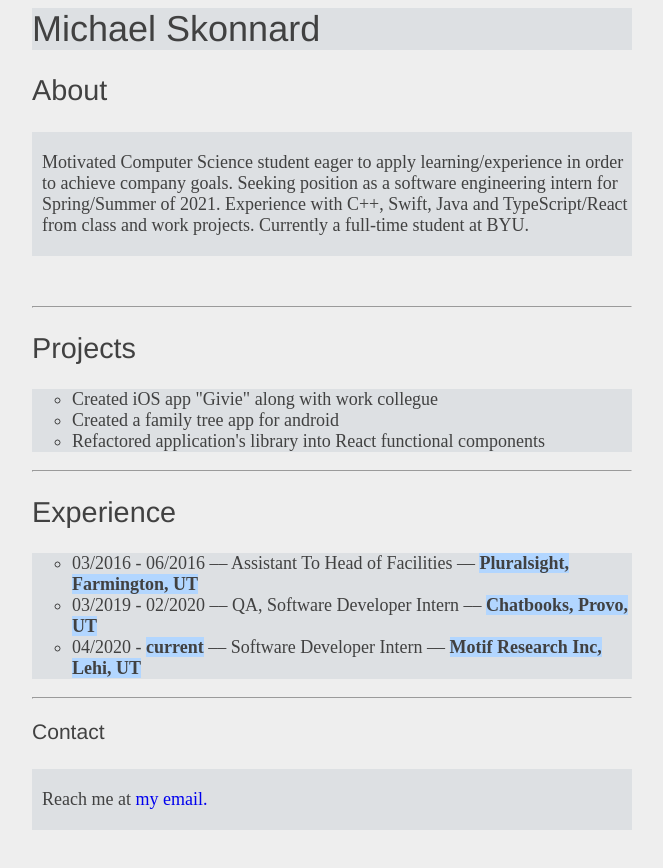
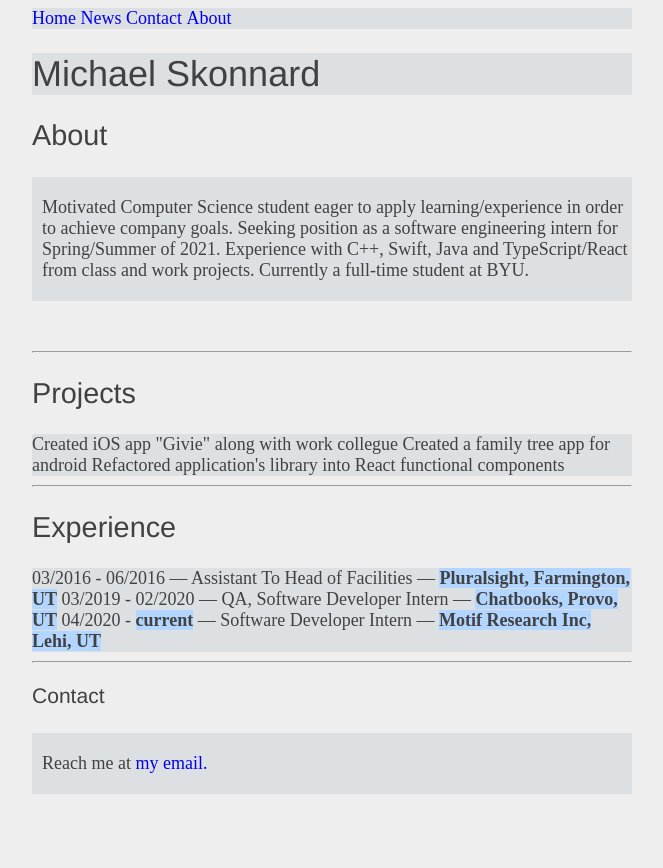
Before and after one commit to michaelskonnard/myportfolio, a plain HTML site: page index.html in a window 1280 px wide. Shown: the whole page, without its empty margins (308-971 px from the left). After the commit the page ends 844 px from the top, so only its background shows below. Drawn offline with Linux system fonts and the light colour scheme.

Commit message:
added nav bar

```diff
--- a/index.html
+++ b/index.html
@@ -8,6 +8,12 @@
     </head>
     <body>
         <div class='page'>
+            <ul>
+                <li><a href="default.asp">Home</a></li>
+                <li><a href="news.asp">News</a></li>
+                <li><a href="contact.asp">Contact</a></li>
+                <li><a href="about.asp">About</a></li>
+              </ul>
             <h1>Michael Skonnard</h1>
             <h2>About</h2>
             <p>
--- a/styles.css
+++ b/styles.css
@@ -25,12 +25,20 @@ em, strong {
     background-color: #B2D6FF;    /* Light blue */
 }
 
+li {
+    display: inline;
+  }
+
 ul {
-list-style-type: circle;
+list-style-type: none;
+margin: 0;
+padding: 0;
+align-self: center;
 }
 
 ol {
 list-style-type: lower-roman;
+align-self: center;
 }
 
 a {
```
